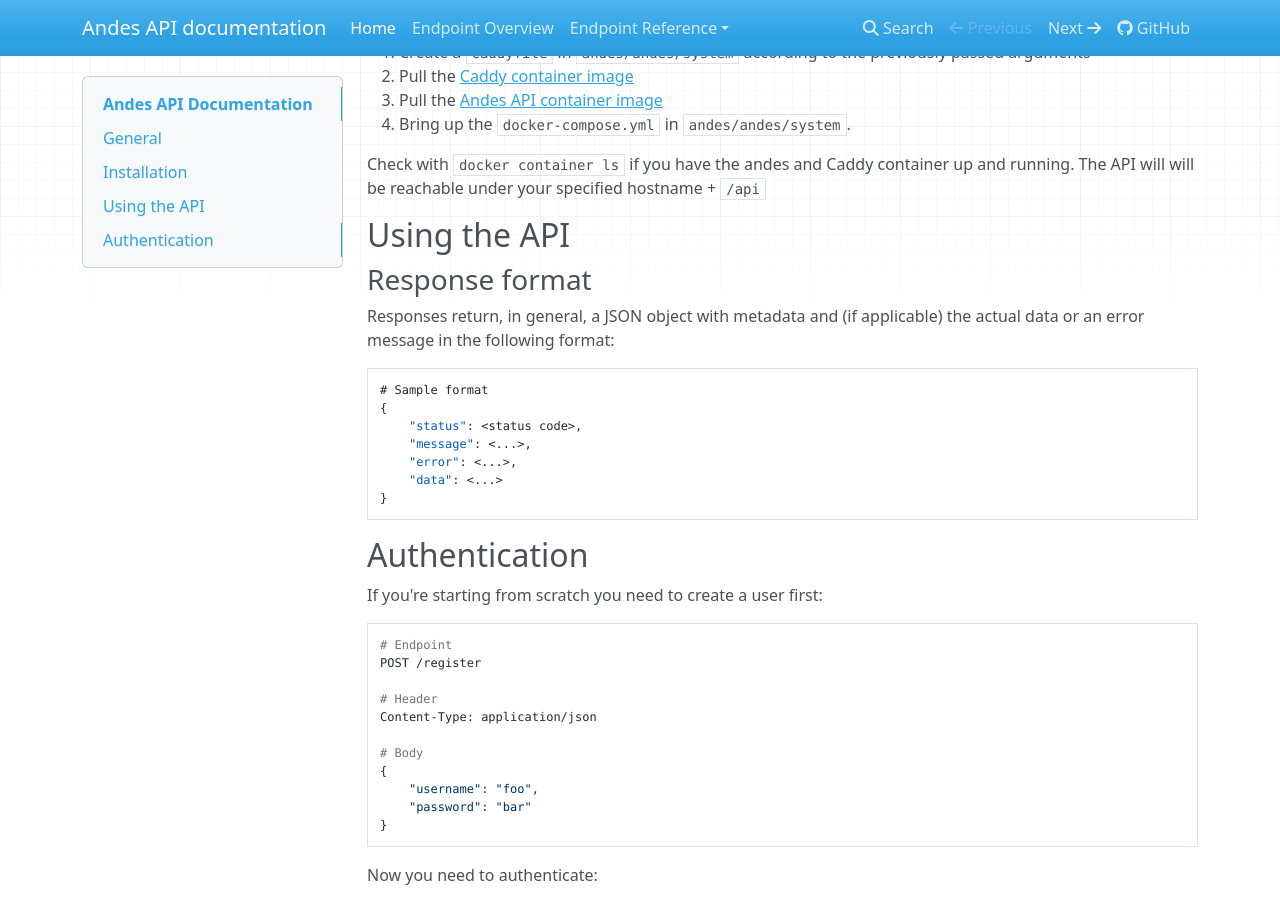
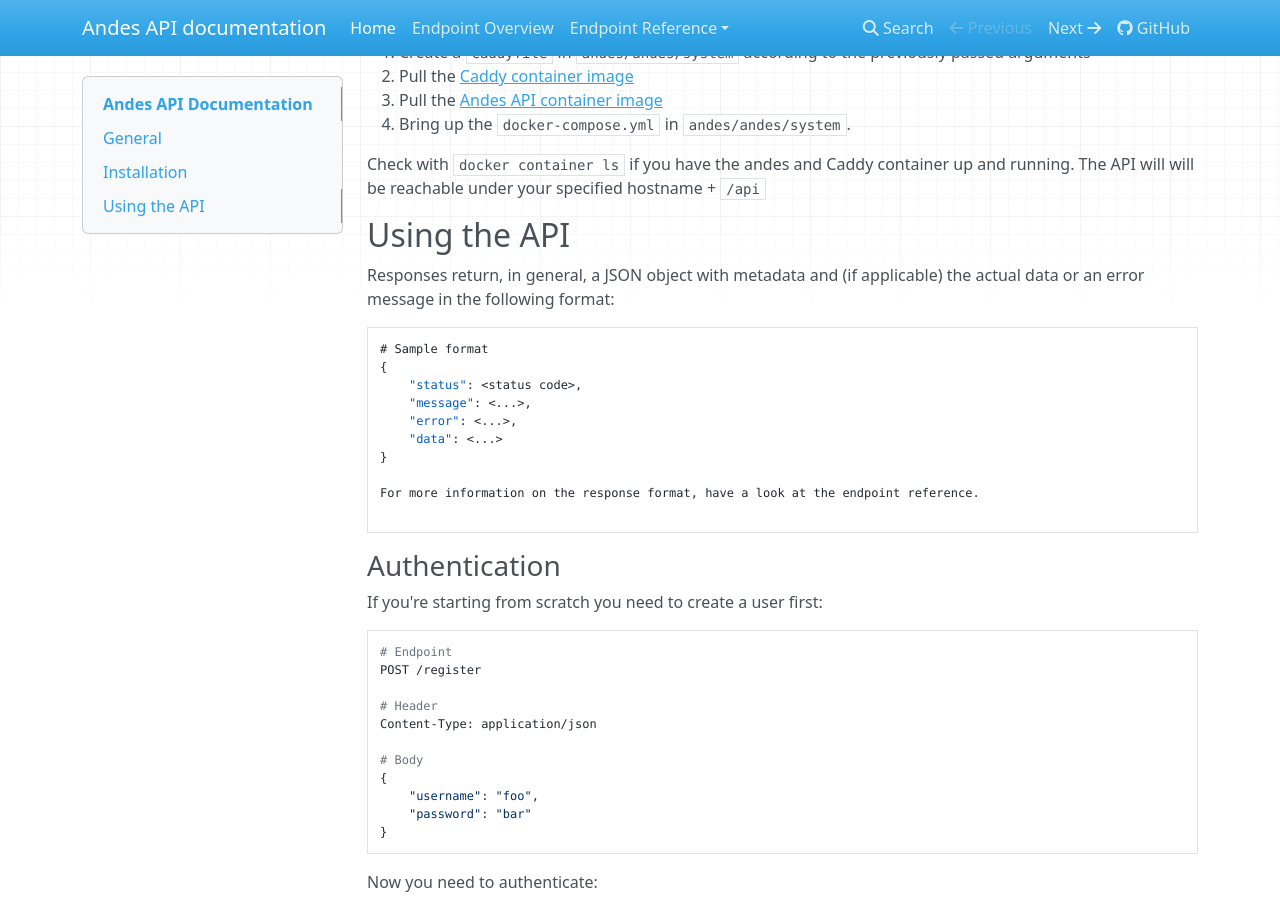
Before and after one commit to obitech/andes, an MkDocs documentation site: the page built from docs/docs/index.md, in a window 1280 px wide and 900 px high, scrolled down 1733 px. Built offline with MkDocs 1.6.1, drawn with Linux system fonts in a browser that asks for light colours; nearby versions of some CDN libraries; old or Windows-style settings are respelled for this version of MkDocs.

Commit message:
doc formatting

````diff
--- a/docs/docs/index.md
+++ b/docs/docs/index.md
@@ -80,11 +79,15 @@ Responses return, in general, a JSON object with metadata and (if applicable) th
     "error": <...>,
     "data": <...>
 }
+
+For more information on the response format, have a look at the endpoint reference.
+
 ```
 
-## Authentication
+### Authentication
 
 If you're starting from scratch you need to create a user first:
+
 ```
 # Endpoint
 POST /register
````
Also changed, not shown: other parts of docs/docs/index.md (+0 -1 lines).
